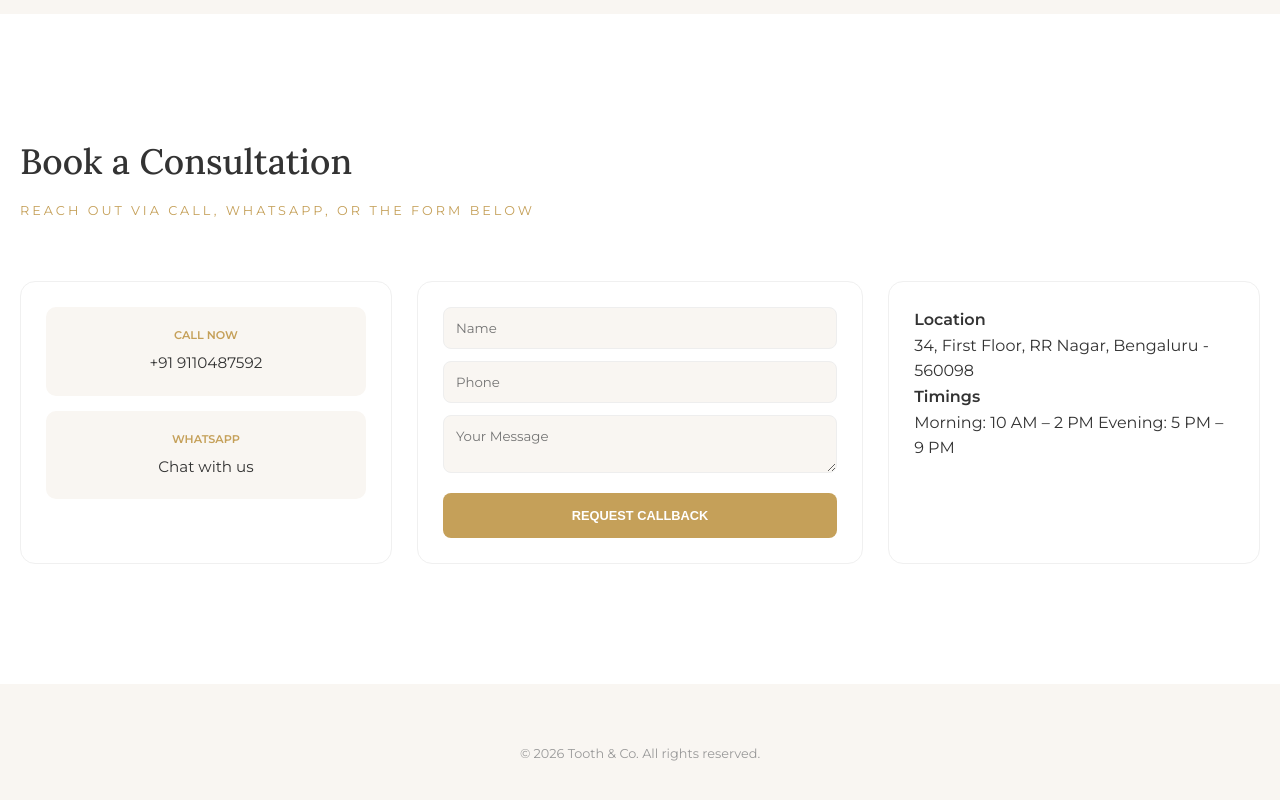
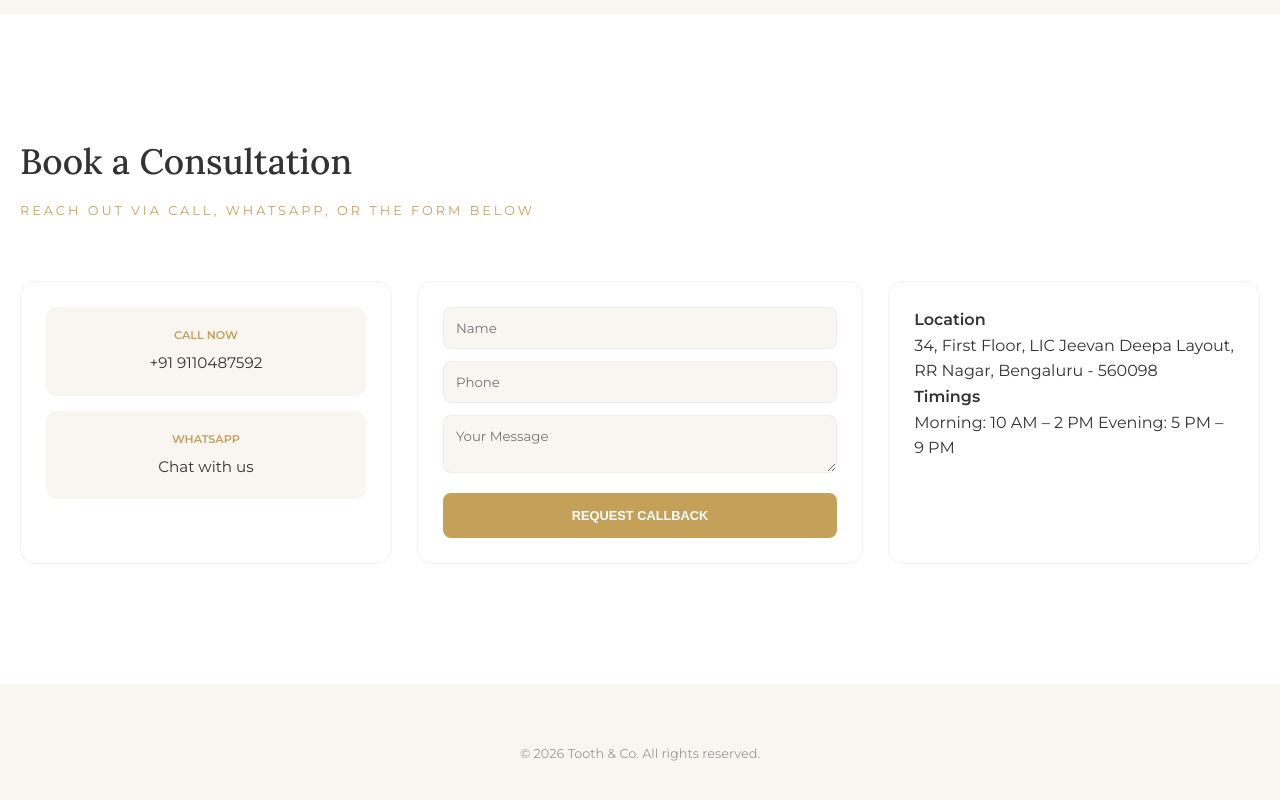
Before and after one commit to DrAshuM/toothandco, a plain HTML site: page index.html in a window 1280 px wide. Shown: the part 2307-3107 px from the top of the page. Drawn offline with Linux system fonts and the light colour scheme.

Commit message:
Restore original index.html content
Restored the original HTML structure and content of the index.html file.

```diff
--- a/index.html
+++ b/index.html
@@ -148,7 +148,7 @@
                 <div class="contact-col info-col">
                     <div class="info-item">
                         <strong>Location</strong>
-                        <p>34, First Floor, RR Nagar, Bengaluru - 560098</p>
+                        <p>34, First Floor, LIC Jeevan Deepa Layout, RR Nagar, Bengaluru - 560098</p>
                     </div>
                     <div class="info-item">
                         <strong>Timings</strong>
```
